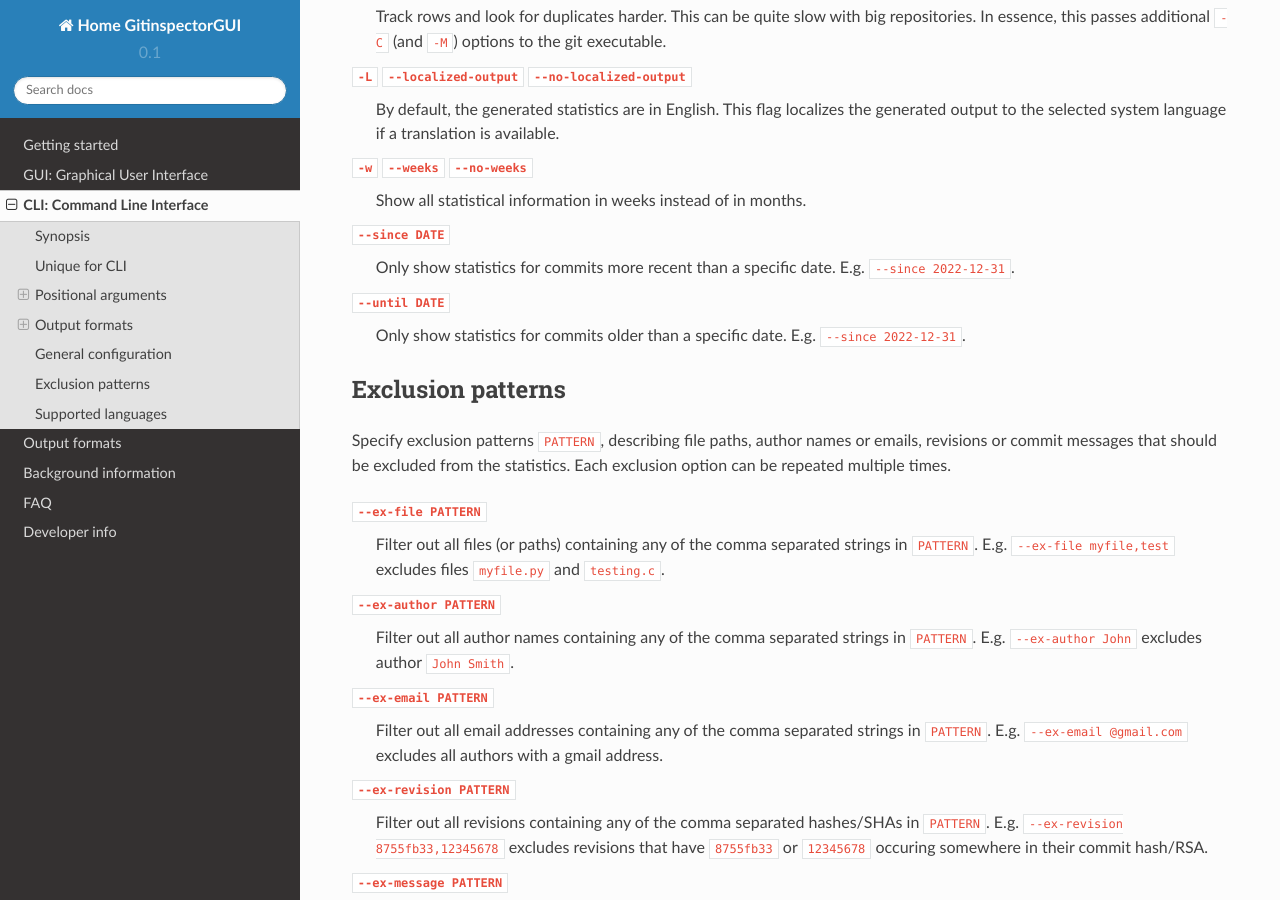
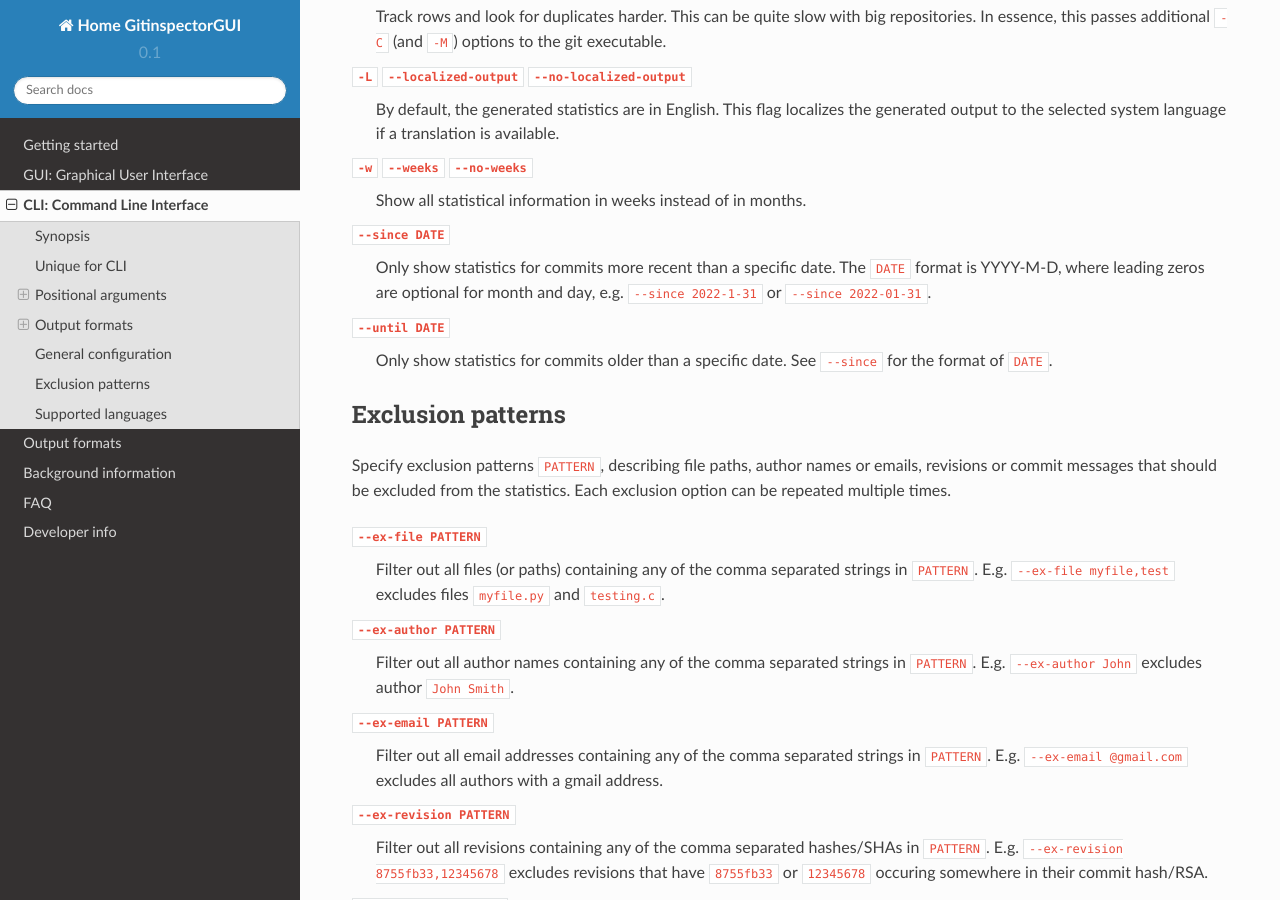
Before and after one commit to davbeek/gitinspectorgui-rtd, a Sphinx documentation site: the page built from docs/source/cli.rst, in a window 1280 px wide and 900 px high, scrolled down 4047 px. Built offline with Sphinx 7.4.7 and the Read the Docs theme 2.0.0, drawn with Linux system fonts in a browser that asks for light colours.

Commit message:
Improve DATE format description

```diff
--- a/docs/source/cli.rst
+++ b/docs/source/cli.rst
@@ -209,12 +209,14 @@
   Show all statistical information in weeks instead of in months.
 
 ``--since DATE``
-  Only show statistics for commits more recent than a specific date. E.g.
-  ``--since 2022-12-31``.
+  Only show statistics for commits more recent than a specific date. The
+  ``DATE`` format is YYYY-M-D, where leading zeros are optional for month and
+  day, e.g.
+  ``--since 2022-1-31`` or ``--since 2022-01-31``.
 
 ``--until DATE``
-  Only show statistics for commits older than a specific date. E.g.
-  ``--since 2022-12-31``.
+  Only show statistics for commits older than a specific date. See ``--since``
+  for the format of ``DATE``.
 
 
 Exclusion patterns
```
